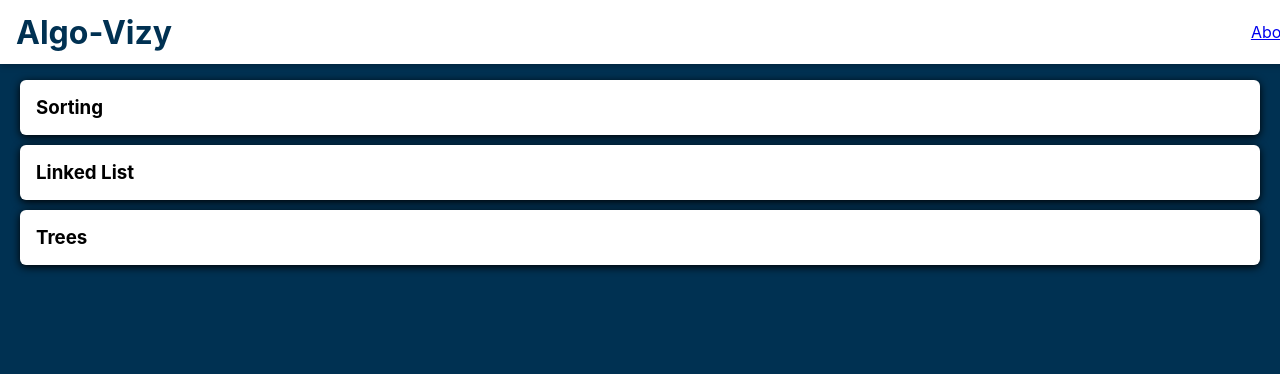
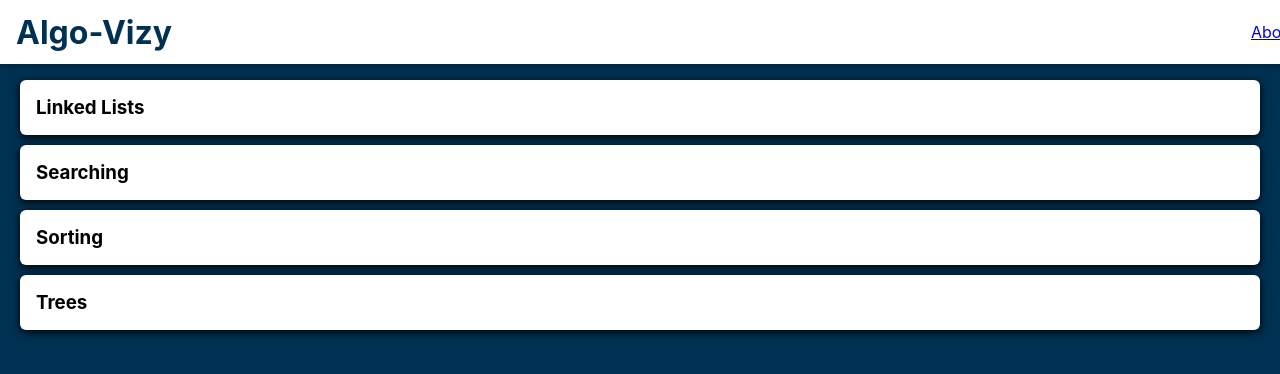
Before and after one commit to ashaw121/algo-vizy, a React (Create React App) app in the folder algo-vizy/: page / in a window 1280 px wide. Shown: the top 374 px of the page. Built offline with nearby package versions, Linux system fonts and the light colour scheme.

Commit message:
Added list for each section to link to new pages. Tried to animate the transition as well but it's not great.

```diff
--- a/algo-vizy/package.json
+++ b/algo-vizy/package.json
@@ -10,6 +10,7 @@
     "react-dom": "^18.0.0",
     "react-router-dom": "^6.3.0",
     "react-scripts": "5.0.1",
+    "react-transition-group": "^4.4.2",
     "web-vitals": "^2.1.4"
   },
   "scripts": {
--- a/algo-vizy/src/index.css
+++ b/algo-vizy/src/index.css
@@ -13,3 +13,25 @@ code {
   font-family: source-code-pro, Menlo, Monaco, Consolas, 'Courier New',
     monospace;
 }
+
+.section-expand-enter {
+  /* transform: translateY(-100%); */
+  opacity: 0;
+}
+
+.section-expand-enter-active {
+  /* transform: translateY(0); */
+  opacity: 1;
+  transition: all 200ms;
+}
+
+.section-expand-exit {
+  /* transform: translateY(0%); */
+  opacity: 1;
+}
+
+.section-expand-exit-active {
+  /* transform: translateY(-100%); */
+  opacity: 0;
+  transition: all 200ms;
+}
--- a/algo-vizy/src/sections/components/ListItem.js
+++ b/algo-vizy/src/sections/components/ListItem.js
@@ -10,16 +10,14 @@ function ListItem(props) {
   const closeSectionHandler = () => setSectionIsOpen(false);
 
   return (
-    <li className='list-item'>
+    <li
+      className='list-item'
+      onClick={sectionIsOpen ? closeSectionHandler : openSectionHandler}
+    >
       <Card className='list-item__content' path={props.path}>
-        <h3
-          className='list-item__title'
-          onClick={sectionIsOpen ? closeSectionHandler : openSectionHandler}
-        >
-          {props.name}
-        </h3>
+        <h3 className='list-item__title'>{props.name}</h3>
 
-        {sectionIsOpen && <SubSectionsList />}
+        <SubSectionsList items={props.items} show={sectionIsOpen} />
       </Card>
     </li>
   );
--- a/algo-vizy/src/sections/components/SectionsList.js
+++ b/algo-vizy/src/sections/components/SectionsList.js
@@ -4,14 +4,19 @@ import ListItem from './ListItem';
 import './SectionsList.css';
 
 function SectionsList(props) {
-  if (props.items.length === 0) {
+  if (props.sections.length === 0) {
     return <h2>No Sections Found</h2>;
   }
 
   return (
     <ul className='sections-list'>
-      {props.items.map(section => (
-        <ListItem key={section.path} path={section.path} name={section.name} />
+      {props.sections.map(section => (
+        <ListItem
+          key={section.path}
+          path={section.path}
+          name={section.name}
+          items={section.items}
+        />
       ))}
     </ul>
   );
--- /dev/null
+++ b/algo-vizy/src/sections/components/SubListItem.js
@@ -0,0 +1,14 @@
+import React from 'react';
+import { Link } from 'react-router-dom';
+
+function SubListItem(props) {
+  return (
+    <li className='sub-sections-list-item'>
+      <Link to={`/${props.path}`}>
+        <h4>{props.name}</h4>
+      </Link>
+    </li>
+  );
+}
+
+export default SubListItem;
--- a/algo-vizy/src/sections/components/SubSectionsList.js
+++ b/algo-vizy/src/sections/components/SubSectionsList.js
@@ -1,10 +1,23 @@
 import React from 'react';
+import { CSSTransition } from 'react-transition-group';
+
+import SubListItem from './SubListItem';
 
 function SubSectionsList(props) {
   return (
-    <div>
-      <h4>Hello</h4>
-    </div>
+    <CSSTransition
+      in={props.show}
+      timeout={200}
+      classNames='section-expand'
+      mountOnEnter
+      unmountOnExit
+    >
+      <ul className='sub-sections-list'>
+        {props.items.map(item => (
+          <SubListItem key={item.path} path={item.path} name={item.name} />
+        ))}
+      </ul>
+    </CSSTransition>
   );
 }
 
--- a/algo-vizy/src/sections/pages/Sections.js
+++ b/algo-vizy/src/sections/pages/Sections.js
@@ -5,20 +5,40 @@ import SectionsList from '../components/SectionsList';
 function Sections() {
   const SECTIONS = [
     {
+      path: 'linked-lists',
+      name: 'Linked Lists',
+      items: [
+        { path: 'singly-linked-list', name: 'Singly Linked Lists' },
+        { path: 'doubly-linked-list', name: 'Doubly Linked Lists' },
+      ],
+    },
+    {
+      path: 'searching',
+      name: 'Searching',
+      items: [
+        { path: 'binary-search', name: 'Binary Search' },
+        { path: 'sequential-search', name: 'Sequential Search' },
+      ],
+    },
+    {
       path: 'sorting',
       name: 'Sorting',
-    },
-    {
-      path: 'linked-lists',
-      name: 'Linked List',
+      items: [
+        { path: 'bubble-sort', name: 'Bubble Sort' },
+        { path: 'selection-sort', name: 'Selection Sort' },
+      ],
     },
     {
       path: 'trees',
       name: 'Trees',
+      items: [
+        { path: 'tree-representation', name: 'Tree Representation' },
+        { path: 'tree-traversals', name: 'Tree Traversals' },
+      ],
     },
   ];
 
-  return <SectionsList items={SECTIONS} />;
+  return <SectionsList sections={SECTIONS} />;
 }
 
 export default Sections;
```
Also changed, not shown: 1 other file (tests, documents, lock files or other folders).
